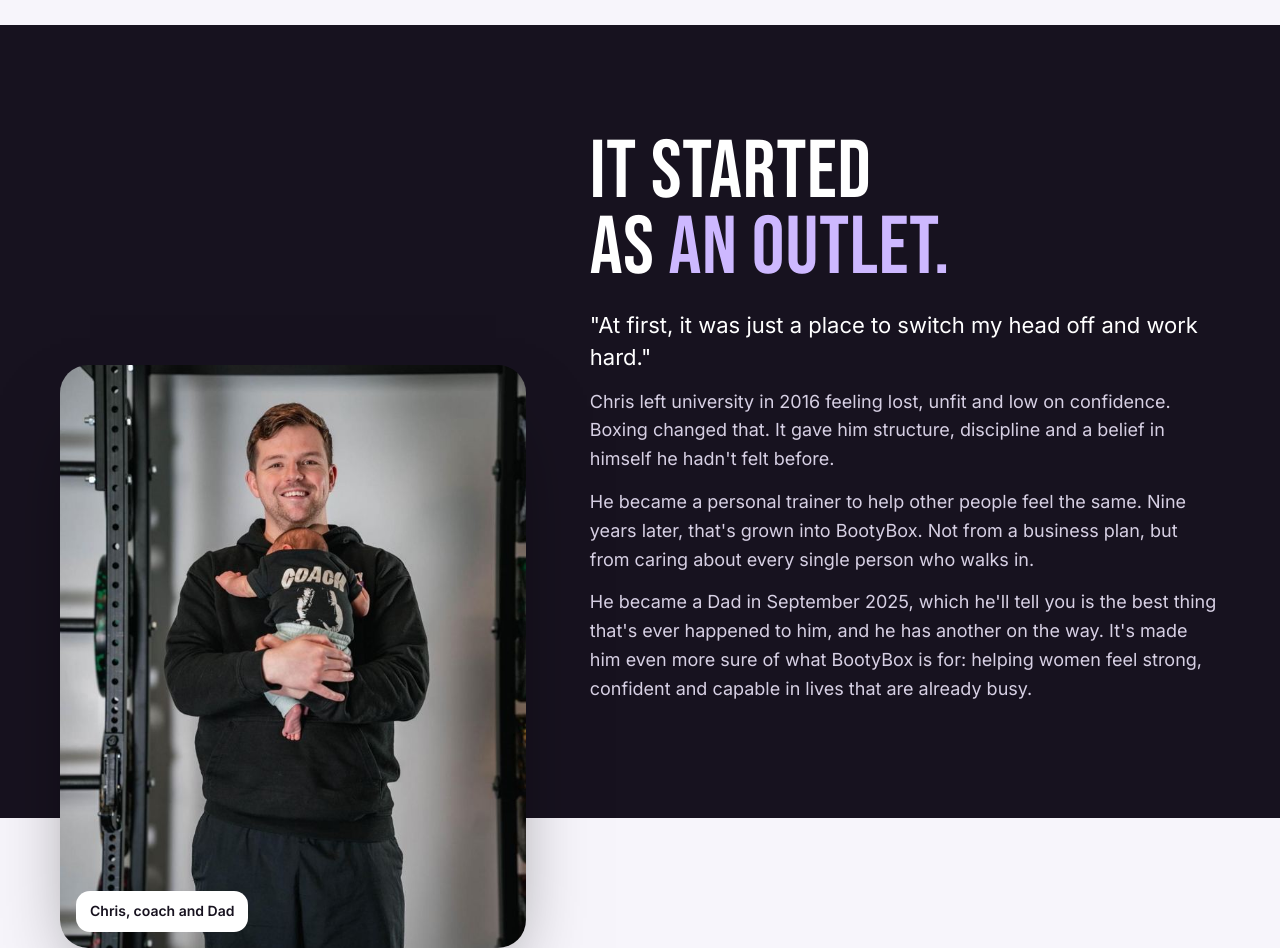
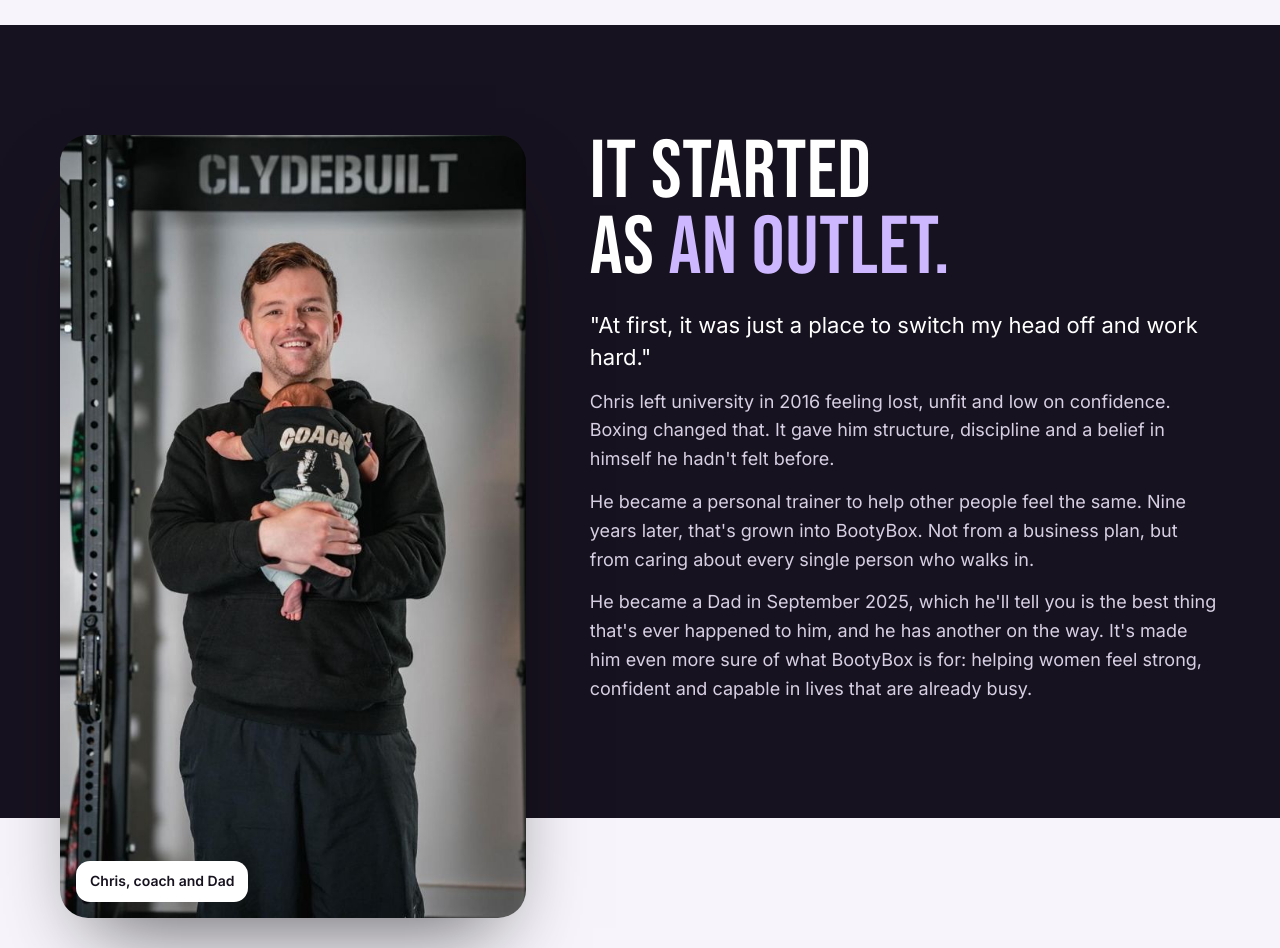
Before and after one commit to lewisclare/bootybox-website, a plain HTML site: page index.html in a window 1280 px wide. Shown: the part 4540-5488 px from the top of the page. Drawn offline with Linux system fonts and the light colour scheme; a script that the page names is missing.

Commit message:
Align Chris's photo with the heading and stretch it past the section
Co-Authored-By: Claude Opus 5.5 <noreply@anthropic.com>
Claude-Session: https://claude.ai/code/session_019qSBQY3zyFwoYupPXsDcZR

```diff
--- a/index.html
+++ b/index.html
@@ -166,11 +166,11 @@ section{padding-block:110px}
 .chris h2 .acc{color:var(--lilac)}
 .chris .story p{color:#D7D0E4;font-size:18px}
 .chris .story .lead{font-size:22px;color:#fff;line-height:1.45}
-.chris figure{align-self:end;margin:0 0 -230px;position:relative;z-index:2;border-radius:28px;overflow:hidden;aspect-ratio:4/5;box-shadow:0 40px 80px -30px rgba(0,0,0,.6)}
-.chris figure img{width:100%;height:100%;object-fit:cover}
+.chris figure{align-self:stretch;margin:0 0 -200px;position:relative;z-index:2;border-radius:28px;overflow:hidden;min-height:560px;box-shadow:0 40px 80px -30px rgba(0,0,0,.6)}
+.chris figure img{width:100%;height:100%;object-fit:cover;object-position:center 25%}
 .chris figcaption{position:absolute;left:16px;bottom:16px;background:#fff;color:#17121F;font-size:14px;font-weight:600;padding:9px 14px;border-radius:14px}
 .after-dark{padding-top:250px}
-@media (max-width:860px){.chris{grid-template-columns:1fr;gap:40px}.chris figure{max-width:440px;margin-bottom:0}.dark{padding-bottom:80px}.after-dark{padding-top:90px}}
+@media (max-width:860px){.chris{grid-template-columns:1fr;gap:40px}.chris figure{max-width:440px;margin-bottom:0;min-height:0;aspect-ratio:4/5}.dark{padding-bottom:80px}.after-dark{padding-top:90px}}
 
 /* team */
 .team-row{display:flex;gap:16px;overflow-x:auto;scroll-snap-type:x mandatory;scrollbar-width:none;padding-left:max(20px,calc((100vw - 1200px)/2 + 20px));padding-right:20px;scroll-padding-left:max(20px,calc((100vw - 1200px)/2 + 20px));margin-top:36px}
```
